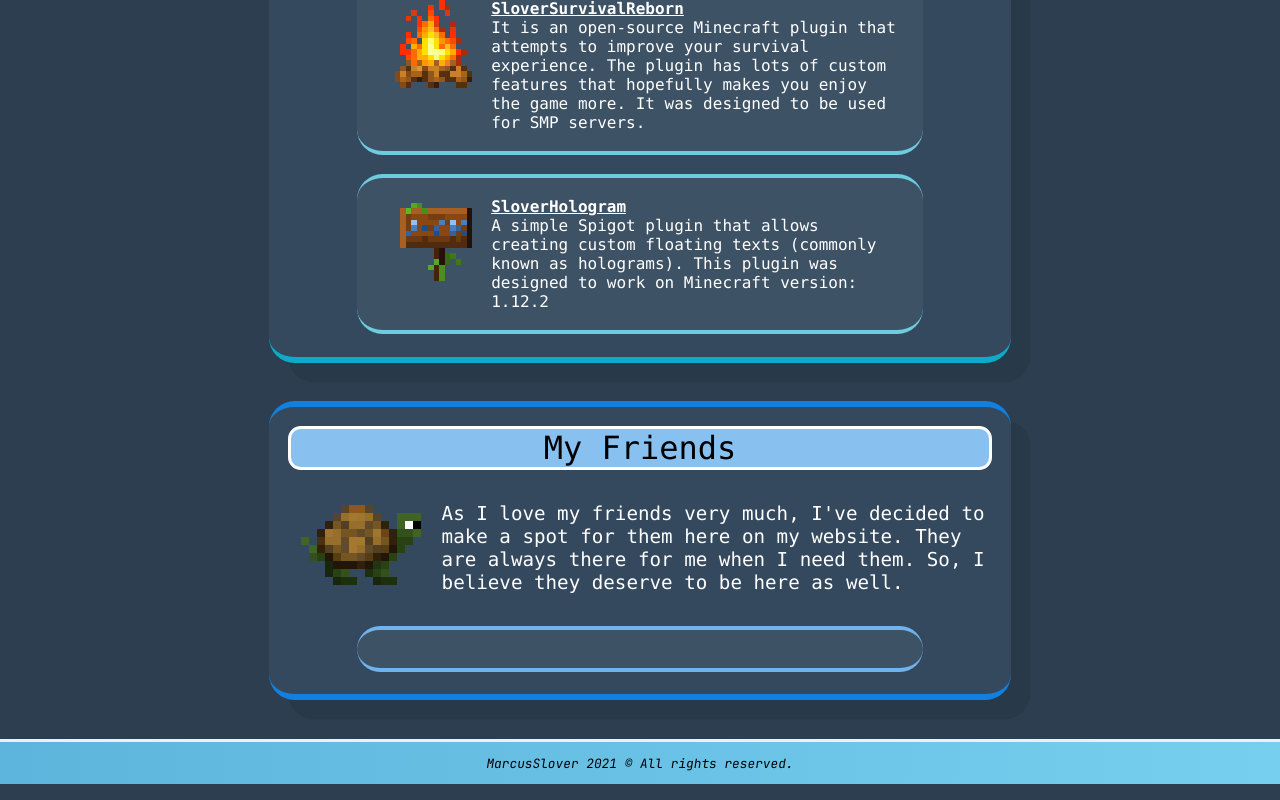
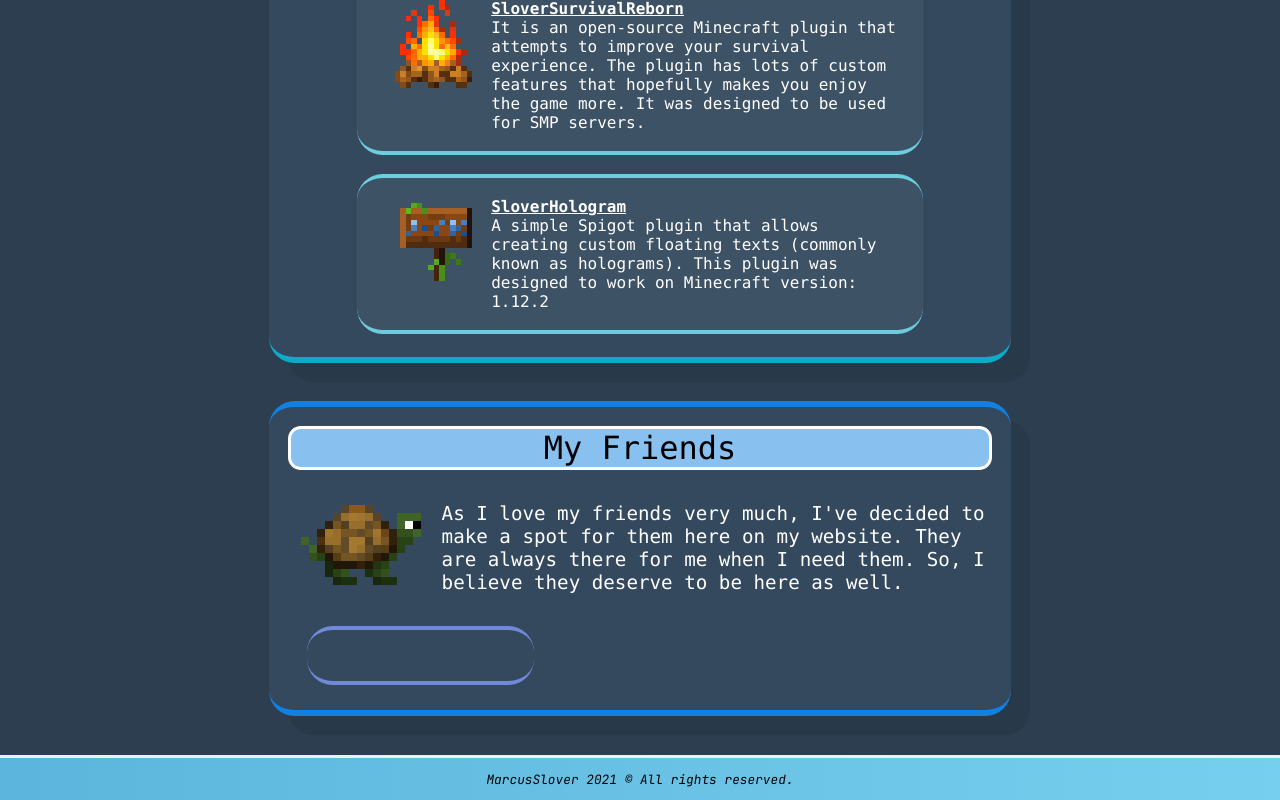
Before and after one commit to MarcusSlover/marcusslover.github.io, a React (Create React App) app: page / in a window 1280 px wide. Shown: the part 2272-3072 px from the top of the page. Built offline with nearby package versions, Linux system fonts and the light colour scheme.

Commit message:
+ google analytics

```diff
--- a/public/index.html
+++ b/public/index.html
@@ -15,10 +15,23 @@
         />
         <title>Marcus's Website</title>
         <link rel="manifest" href="%PUBLIC_URL%/manifest.json"/>
+
+        <!-- Global site tag (gtag.js) - Google Analytics -->
+        <script async src="https://www.googletagmanager.com/gtag/js?id=G-7B2N5X14VN"></script>
+        <script>
+            window.dataLayer = window.dataLayer || [];
+
+            function gtag() {
+                dataLayer.push(arguments);
+            }
+
+            gtag('js', new Date());
+
+            gtag('config', 'G-7B2N5X14VN');
+        </script>
     </head>
     <body>
         <noscript>You need to enable JavaScript to run this app.</noscript>
         <div id="root"></div>
-
     </body>
 </html>
--- a/src/components/main/Footer.tsx
+++ b/src/components/main/Footer.tsx
@@ -5,8 +5,10 @@ import React from "react";
 import "../style/Footer.css"
 
 const Footer = () => {
+    const year = new Date().getFullYear();
+
     return <div id={"footer"}>
-        MarcusSlover 2021 &copy; All rights reserved.
+        MarcusSlover {year} &copy; All rights reserved.
     </div>
 }
 
--- a/src/components/main/body/Friends.tsx
+++ b/src/components/main/body/Friends.tsx
@@ -15,8 +15,9 @@ const Friends = () => {
                     side={"left"}>
             As I love my friends very much, I've decided to make a spot for them here on my website.
             They are always there for me when I need them. So, I believe they deserve to be here as well.
+
             <TextChild id={"friend-sections"} sections={true}>
-                <TextSection>
+                <TextSection id={"8blits"}>
 
                 </TextSection>
             </TextChild>
--- a/src/components/main/text/TextChild.tsx
+++ b/src/components/main/text/TextChild.tsx
@@ -24,12 +24,16 @@ const TextChild: React.FC<TextChildProps> = ({id, img, imgSize, github, color, b
     const image = img !== undefined ? require("../../style/img/" + img + ".png").default : undefined;
     const boxLogo = <span className="logo"><img src={image} alt={"Owned by MarcusSlover"} style={logoStyle}/></span>;
 
+    if (sections) {
+        return <div id={id}>
+            {children}
+        </div>
+    }
+
     return <div id={id}>
         <section className={"text-box"} style={backStyle}>
             {image !== undefined && boxLogo}
-            <section>
-                {children}
-            </section>
+            <section>{children}</section>
         </section>
     </div>
 }
--- a/src/components/main/text/TextSection.tsx
+++ b/src/components/main/text/TextSection.tsx
@@ -2,11 +2,29 @@
  * Copyright (c) 2021, MarcusSlover All rights reserved.
  */
 import React from "react";
+import "../../style/Text.css"
 
-const TextSection: React.FC = () => {
-    return <span className={"text-section"}>
-
-    </span>
+export interface TextSectionProps {
+    id: string;
+    discordUser?: string;
 }
 
+const TextSection: React.FC<TextSectionProps> = ({id, discordUser, children}) => {
+    const discordImage = createDiscord(discordUser);
+    return <span className={"text-section"}>
+        {discordImage}
+    </span>;
+};
+
+const createDiscord = (discordUser?: string) => {
+    if (discordUser !== undefined) {
+        return <div className={"discord"}>
+
+        </div>;
+    } else {
+        return <>
+        </>;
+    }
+};
+
 export default TextSection;
--- a/src/components/style/Text.css
+++ b/src/components/style/Text.css
@@ -74,6 +74,29 @@
     image-rendering: crisp-edges
 }
 
+.text-section {
+    display: flex;
+    font-size: 1.25vmax;
+    border-block-width: 0.33vmax;
+
+    border-color: #7289d9;
+    border-top-style: none;
+    border-block-style: solid;
+    border-radius: 2vmax;
+
+    margin: 0.25vmax 1.5vmax 1.5vmax;
+    padding: 2vmax;
+    width: 25%;
+
+    transition-duration: 0.6s;
+    transition-property: transform, box-shadow;
+}
+
+.text-section:hover {
+    transform: scale(1.05);
+    box-shadow: 1vmax 1vmax #283949;
+}
+
 #friends {
     padding-bottom: 3vmax;
 }
```
Lines whose indentation alone changed are shown as unchanged.
